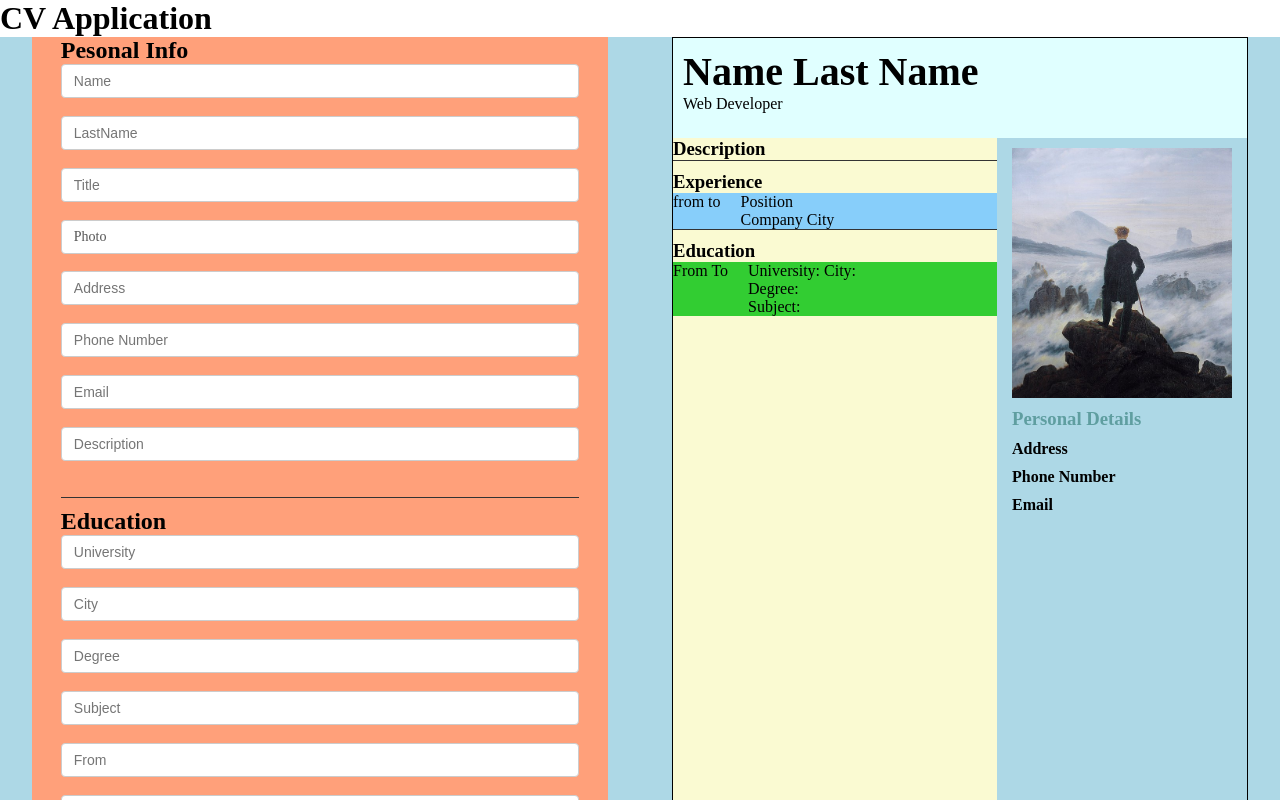
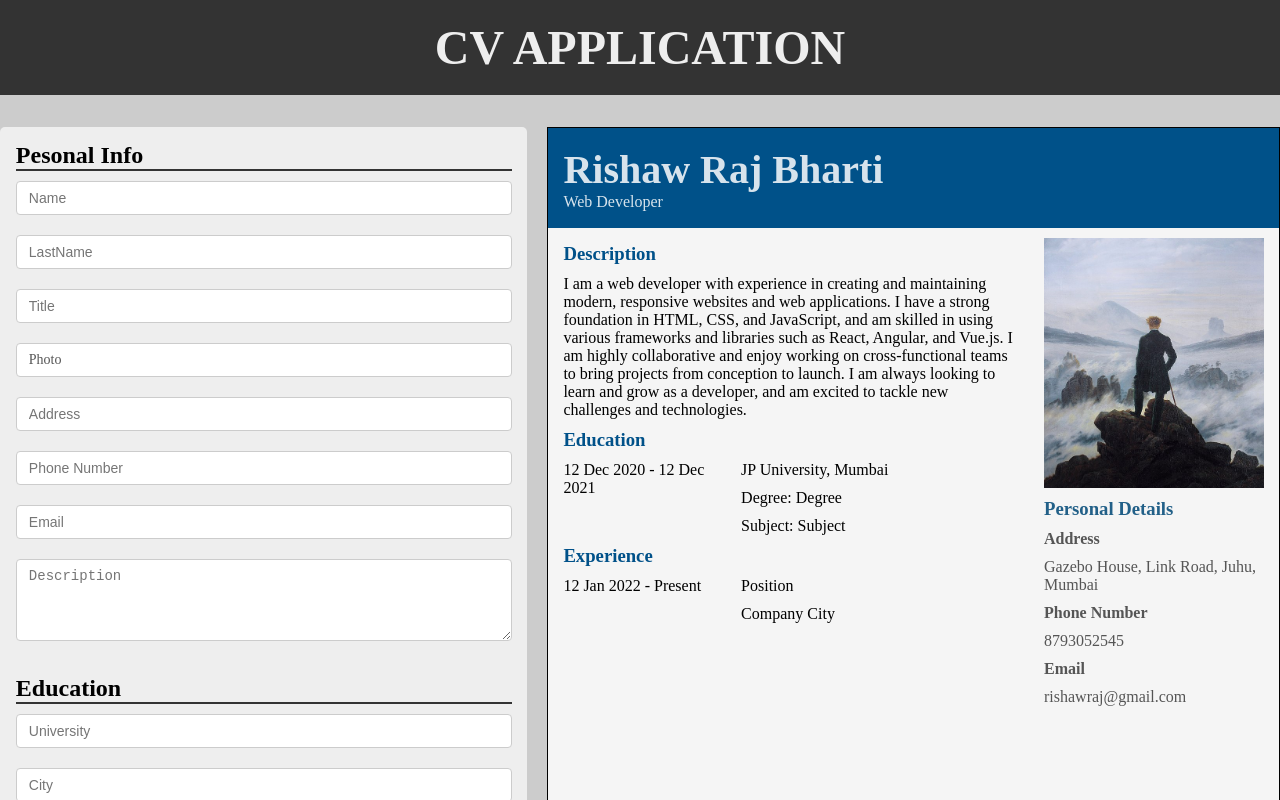
Before and after one commit to rishawraj/cv_application_2, a React (Vite) app: page / in a window 1280 px wide. Shown: the top 800 px of the page. Built offline with nearby package versions, Linux system fonts and the light colour scheme.

Commit message:
done v.1.0

```diff
--- a/src/App.css
+++ b/src/App.css
@@ -1,35 +1,66 @@
+@import url("https://fonts.googleapis.com/css2?family=Outfit&display=swap");
 * {
   margin: 0;
   padding: 0;
   box-sizing: border-box;
+  /* outline: 2px solid red; */
+}
+:root {
+  font-family: "Nunito";
 }
 
 body {
   height: 100vh;
+  background-color: #cccccc;
+}
+
+.nav-bar {
+  display: flex;
+  justify-content: center;
+  padding: 20px;
+  background-color: #333333;
+  color: #eeeeee;
+  font-size: 24px;
+  text-transform: uppercase;
+
+  /* background-color: lightgray; */
+}
+.nav-bar h1 {
+  font-weight: 800;
 }
 /* !======================= form ================= */
 
 .container {
-  background-color: lightblue;
+  /* background-color: lightblue; */
   display: flex;
   justify-content: space-around;
   /* height: 100vh; */
+  padding-top: 2rem;
+  padding-bottom: 2rem;
+  gap: 20px;
 }
 
 .form-container {
-  background-color: lightsalmon;
+  /* font-family: monospace; */
+  /* background-color: lightsalmon; */
+  background-color: rgb(238, 238, 238);
   width: 45%;
+  /* width: 800px; */
   display: flex;
   justify-content: center;
+  border-radius: 5px;
+  padding-top: 15px;
+  padding-bottom: 15px;
 }
 .form-container form {
   width: 100%;
   display: flex;
   flex-direction: column;
-  width: 90%;
+  width: 94%;
 }
 
-.form-container input {
+.form-container input,
+.form-container textarea {
   display: inline-block;
   padding: 8px 12px;
   border: 1px solid #ccc;
@@ -38,23 +69,28 @@ body {
   color: #555;
   background-color: #fff;
   width: 100%;
+  /* margin-top: 10px; */
+  /* margin-bottom: 10px; */
 }
 
 .form-container button {
   display: inline-block;
   padding: 8px 12px;
   cursor: pointer;
-  border: 1px solid #ccc;
+  /* border: 1px solid #ccc; */
+  border: none;
   border-radius: 4px;
   font-size: 14px;
+  color: white;
+  text-transform: capitalize;
+  font-weight: 700;
   color: hsl(0%, 0%, 35%);
-  background-color: #fff;
+  background-color: rgb(51, 51, 51);
   width: 100%;
   margin-top: 10px;
 }
 .form-container button:hover {
-  background-color: #f0f0f0;
-  /* background-color: ; */
+  background-color: rgb(34, 34, 34);
 }
 
 /* !_----------------- */
@@ -62,6 +98,10 @@ input[type="file"] {
   /* Hide the input field */
   position: absolute;
   left: -9999px;
+  /* margin-top: 13px; */
+  /* margin-bottom: -100px; */
+  /* display: none; */
+  /* margin: -10px; */
   /* bottom: 1000px; */
 }
 
@@ -76,21 +116,27 @@ input[type="file"] {
   color: #555;
   background-color: #fff;
   width: 100%;
-  margin-bottom: -19px;
+  /* margin: 20px; */
+  /* margin-bottom: -19px; */
 }
 
 .custom-file-upload:hover {
   background-color: #f0f0f0;
 }
 /* !_----------------- */
+#Address {
+  margin-top: -10px;
+}
 
 /* !======================= form end ================= */
 
 /* !============== View ==================== */
 .view-container {
-  /* background-color: lightgreen; */
-  width: 45%;
-  height: 100vh;
+  background-color: whitesmoke;
+  /* width: 45%; */
+  width: 800px;
+  /* height: 100vh; */
+  height: 1000px;
 
   border: 1px solid black;
   display: grid;
@@ -104,38 +150,43 @@ input[type="file"] {
 }
 
 .name-view {
-  padding: 10px;
-  background-color: lightcyan;
-  width: 100%;
+  /* padding: 10px; */
+  background-color: #005189;
+  color: hsla(0, 0%, 100%, 0.842);
+  /* width: 100%; */
   grid-column: span 2;
+  display: flex;
+  flex-direction: column;
+  justify-content: center;
+  padding-left: 15px;
 }
 .name-view h2 {
   font-size: 40px;
 }
 .main-view {
-  background-color: lightgoldenrodyellow;
+  padding: 15px;
+}
+.main-view h3 {
+  color: #005189;
+  /* border-bottom: 1px solid #005189; */
+  margin-bottom: 10px;
+}
+.main-view p {
+  margin-bottom: 10px;
 }
 
-.experience-view {
-  background-color: lightskyblue;
-  display: flex;
-  justify-content: start;
+.experience-view,
+.education-view {
+  display: grid;
+  grid-template-columns: 35% 1fr;
   gap: 20px;
 }
 
-.education-view {
-  background-color: limegreen;
-  display: flex;
-  justify-content: start;
-  gap: 20px;
-}
 .side-view {
-  /* background-color: lightcoral; */
   display: flex;
   flex-direction: column;
   align-items: center;
   padding-top: 10px;
-  /* align-items: flex-start; */
 }
 
 .profile-pic {
@@ -154,13 +205,14 @@ input[type="file"] {
 }
 .personal-details {
   width: 220px;
-  /* background-color: red; */
 }
 .personal-details h3 {
   margin-top: 10px;
-  color: cadetblue;
+  color: #226088;
+  /* border-bottom: 1px solid; */
 }
 .personal-details p {
+  color: #555;
   margin-top: 10px;
 }
 /* !============== View end ==================== */
@@ -175,3 +227,48 @@ hr {
 .b {
   font-weight: bold;
 }
+.mt-1 {
+  margin-top: 20px;
+}
+
+.border {
+  border-top: 2px solid #333333;
+  margin-bottom: 20px;
+}
+
+.border > * {
+  margin-top: 10px;
+  margin-bottom: 10px;
+}
+
+@media (max-width: 920px) {
+  .container {
+    display: flex;
+    flex-direction: column;
+  }
+  .form-container {
+    width: 90%;
+    margin: auto;
+  }
+  .view-container {
+    width: 90%;
+    margin: auto;
+  }
+}
+
+@media print {
+  body * {
+    visibility: hidden;
+  }
+  #section-to-print,
+  #section-to-print * {
+    visibility: visible;
+  }
+  #section-to-print {
+    width: 100%;
+    height: 100%;
+    position: absolute;
+    left: 0;
+    top: 0;
+  }
+}
--- a/src/App.jsx
+++ b/src/App.jsx
@@ -8,14 +8,25 @@ export const GlobalContext = createContext();
 
 const App = () => {
   const [globalState, setGlobalState] = useState({
-    Name: "Name",
-    LastName: "Last Name",
+    Name: "Rishaw",
+    LastName: "Raj Bharti",
     Title: "Web Developer",
+    Photo: profilePic,
+    Address: "Gazebo House, Link Road, Juhu, Mumbai",
+    PhoneNumber: "8793052545",
+    Email: "rishawraj@gmail.com",
+    Description:
+      "I am a web developer with experience in creating and maintaining modern, responsive websites and web applications. I have a strong foundation in HTML, CSS, and JavaScript, and am skilled in using various frameworks and libraries such as React, Angular, and Vue.js. I am highly collaborative and enjoy working on cross-functional teams to bring projects from conception to launch. I am always looking to learn and grow as a developer, and am excited to tackle new challenges and technologies.",
+    "From-1": "12 Dec 2020",
+    "To-1": "12 Dec 2021",
+    "University-1": "JP University",
+    "City-1": "Mumbai",
+    "Degree-1": "Degree",
+    "Subject-1": "Subject",
     count1: [1],
     count2: [1],
-    Photo: profilePic,
-    "From-exp-1": "from",
-    "To-exp-1": "to",
+    "From-exp-1": "12 Jan 2022",
+    "To-exp-1": "Present",
     "Position-1": "Position",
     "Company-1": "Company",
     "City-exp-1": "City",
@@ -25,13 +36,15 @@ const App = () => {
 
   return (
     <GlobalContext.Provider value={{ globalState, setGlobalState }}>
-      <h1>CV Application</h1>
+      {/* <h1 className="nav-bar">CV Application</h1> */}
+      <div className="nav-bar no-print">
+        <h1>CV Application</h1>
+      </div>
       <div className="container">
         <Form />
         <View />
-      </div>
+      </div>{" "}
     </GlobalContext.Provider>
   );
 };
-
 export default App;
--- a/src/components/Form.jsx
+++ b/src/components/Form.jsx
@@ -8,16 +8,12 @@ import { useContext } from "react";
 const Form = () => {
   const { globalState, setGlobalState } = useContext(GlobalContext);
 
-  const handleSubmit = (e) => {
-    e.preventDefault();
-  };
-
   return (
-    <div className="form-container">
-      <form onSubmit={handleSubmit}>
+    <div className="form-container no-print">
+      <form>
         <h2>Pesonal Info</h2>
         <PersonalInfo />
-        <hr />
+        {/* <hr /> */}
         <h2>Education</h2>
         {globalState.count1.map((count) => {
           // console.log(count);
@@ -46,8 +42,8 @@ const Form = () => {
           delete
         </button>
 
-        <hr />
-        <h2>Experience</h2>
+        {/* <hr /> */}
+        <h2 className="mt-1">Experience</h2>
         {globalState.count2.map((count) => {
           return <Experience key={count} count={count} />;
         })}
@@ -75,8 +71,10 @@ const Form = () => {
         </button>
 
         <hr />
+        {/* <button onClick={handleReset}>reset</button> */}
+        <button onClick={(e) => window.print()}>print</button>
 
-        <button type="submit">submit</button>
+        <button type="submit">reset</button>
       </form>
     </div>
   );
--- a/src/components/View.jsx
+++ b/src/components/View.jsx
@@ -7,7 +7,7 @@ import { SideView } from "./view/SideView";
 
 const View = () => {
   return (
-    <div className="view-container">
+    <div className="view-container" id="section-to-print">
       <NameView />
       <MainView />
       <SideView />
--- a/src/components/input/Education.jsx
+++ b/src/components/input/Education.jsx
@@ -2,15 +2,15 @@ import { Input } from "./Input";
 
 const Education = ({ count }) => {
   return (
-    <>
+    <div className="border education-form">
       <Input label={`University-${count}`} placeholder="University" />
       <Input label={`City-${count}`} placeholder="City" />
       <Input label={`Degree-${count}`} placeholder="Degree" />
       <Input label={`Subject-${count}`} placeholder="Subject" />
       <Input label={`From-${count}`} placeholder="From" />
       <Input label={`To-${count}`} placeholder="To" />
-      <hr />
-    </>
+      {/* <hr /> */}
+    </div>
   );
 };
 
--- a/src/components/input/Experience.jsx
+++ b/src/components/input/Experience.jsx
@@ -2,14 +2,14 @@ import { Input } from "./Input";
 
 const Experience = ({ count }) => {
   return (
-    <>
+    <div className="border expirence-form">
       <Input label={`Position-${count}`} placeholder="Position" />
       <Input label={`Company-${count}`} placeholder="Company" />
       <Input label={`City-exp-${count}`} placeholder="City" />
       <Input label={`From-exp-${count}`} placeholder="From" />
       <Input label={`To-exp-${count}`} placeholder="To" />
-      <hr />
-    </>
+      {/* <hr /> */}
+    </div>
   );
 };
 
--- a/src/components/input/Input.jsx
+++ b/src/components/input/Input.jsx
@@ -1,8 +1,28 @@
 import { useContext } from "react";
 import { GlobalContext } from "../../App";
 
-const Input = ({ label, type, uref, req, placeholder, count }) => {
+const Input = ({ label, type, uref, req, placeholder }) => {
   const { globalState, setGlobalState } = useContext(GlobalContext);
+  if (type === "textarea") {
+    const handleChange = (e) => {
+      setGlobalState({ ...globalState, [label]: e.target.value });
+    };
+
+    return (
+      <>
+        <textarea
+          type={type}
+          id={label}
+          ref={uref}
+          onChange={handleChange}
+          required={req}
+          placeholder={placeholder}
+          rows="4"
+          cols="50"
+        ></textarea>
+      </>
+    );
+  }
 
   if (type === "file") {
     const handleImage = (e) => {
@@ -11,7 +31,6 @@ const Input = ({ label, type, uref, req, placeholder, count }) => {
         [label]: URL.createObjectURL(e.target.files[0]),
       });
     };
-    // console.log(globalState);
     return (
       <>
         <label htmlFor={label} className="custom-file-upload">
@@ -26,11 +45,9 @@ const Input = ({ label, type, uref, req, placeholder, count }) => {
   const handleChange = (e) => {
     setGlobalState({ ...globalState, [label]: e.target.value });
   };
-  // console.log(globalState);
 
   return (
     <>
-      {/* <label htmlFor={label}>{label}</label> <br /> */}
       <input
         type={type}
         id={label}
--- a/src/components/input/PersonalInfo.jsx
+++ b/src/components/input/PersonalInfo.jsx
@@ -2,7 +2,7 @@ import { Input } from "./Input";
 
 const PersonalInfo = () => {
   return (
-    <>
+    <div className="border personal-info-form">
       <Input label="Name" placeholder="Name" />
       <Input label="LastName" placeholder="LastName" />
       <Input label="Title" placeholder="Title" />
@@ -10,8 +10,13 @@ const PersonalInfo = () => {
       <Input label="Address" placeholder="Address" />
       <Input label="PhoneNumber" placeholder="Phone Number" />
       <Input label="Email" placeholder="Email" />
-      <Input label="Description" placeholder="Description" /> <br />
-    </>
+      <Input
+        label="Description"
+        placeholder="Description"
+        type="textarea"
+      />{" "}
+      {/* <br /> */}
+    </div>
   );
 };
 
--- a/src/components/view/EducationVIew.jsx
+++ b/src/components/view/EducationVIew.jsx
@@ -10,13 +10,13 @@ const EducationView = () => {
           <div className="education-view" key={count}>
             <div>
               <p>
-                From {globalState[`From-${count}`]} To{" "}
-                {globalState[`To-${count}`]}
+                {globalState[`From-${count}`]} - {globalState[`To-${count}`]}
               </p>
             </div>
             <div>
               <p>
-                University: {globalState[`University-${count}`]} City:{" "}
+                {globalState[`University-${count}`]}
+                {", "}
                 {globalState[`City-${count}`]}
               </p>
               <p>Degree: {globalState[`Degree-${count}`]}</p>
--- a/src/components/view/ExperienceVIew.jsx
+++ b/src/components/view/ExperienceVIew.jsx
@@ -11,7 +11,7 @@ const ExperienceView = () => {
           <div>
             <p>
               {globalState[`From-exp-${count}`]}
-              {"  "}
+              {" - "}
               {globalState[`To-exp-${count}`]}
             </p>
           </div>
--- a/src/components/view/MainView.jsx
+++ b/src/components/view/MainView.jsx
@@ -9,13 +9,11 @@ const MainView = () => {
   return (
     <div className="main-view">
       <h3>Description</h3>
-      <hr />
       <p>{globalState.Description}</p>
+      <h3>Education</h3>
+      <EducationView />
       <h3>Experience</h3>
       <ExperienceView />
-      <hr />
-      <h3>Education</h3>
-      <EducationView />
     </div>
   );
 };
```
